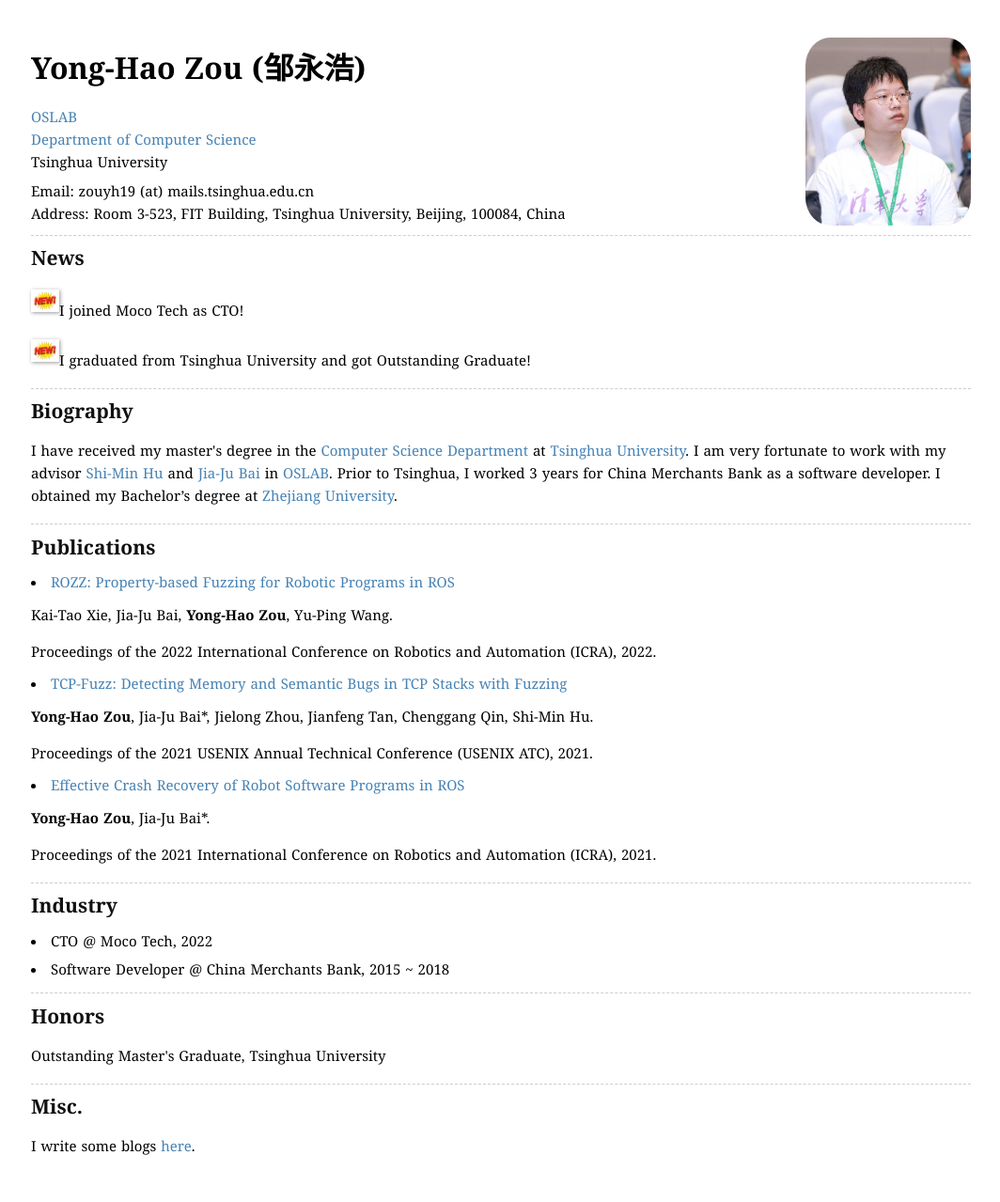
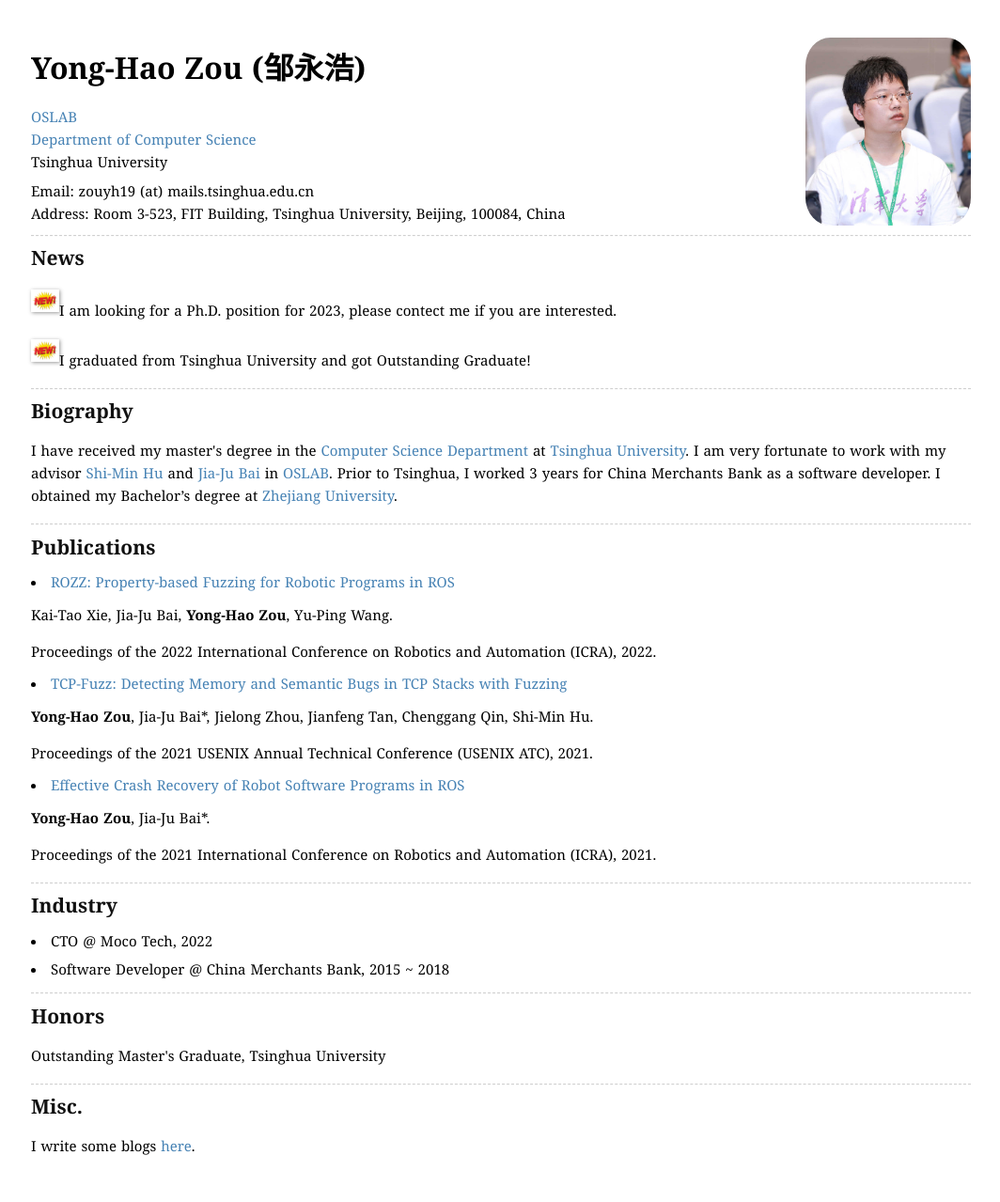
Before and after one commit to zouyonghao/zouyonghao.github.io, a Jekyll site: the page built from index.md, in a window 1280 px wide. Shown: the whole page at 94% size, without its empty margins (107-1171 px from the left). Built offline with Jekyll 4.4.1, drawn with Linux system fonts in a browser that asks for light colours.

Commit message:
update news
Signed-off-by: zouyonghao <yonghaoz1994@gmail.com>

```diff
--- a/_layouts/home.html
+++ b/_layouts/home.html
@@ -42,7 +42,9 @@
 
                     <h2 id="misc">News</h2>
 
-                    <p><img src="../images/new-icon-12.png" alt="" width="30px" style="display: inline;">I joined Moco Tech as CTO!</p>
+                    <p><img src="../images/new-icon-12.png" alt="" width="30px" style="display: inline;">I am looking for a Ph.D. position for 2023, please contect me if you are interested.</p>
+
+                    <!-- <p><img src="../images/new-icon-12.png" alt="" width="30px" style="display: inline;">I joined Moco Tech as CTO!</p> -->
 
                     <p><img src="../images/new-icon-12.png" alt="" width="30px" style="display: inline;">I graduated from Tsinghua University and got Outstanding Graduate!</p>
 
```
